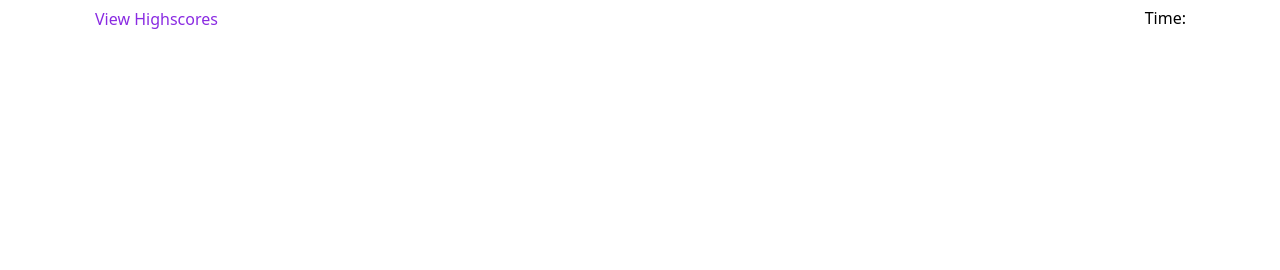
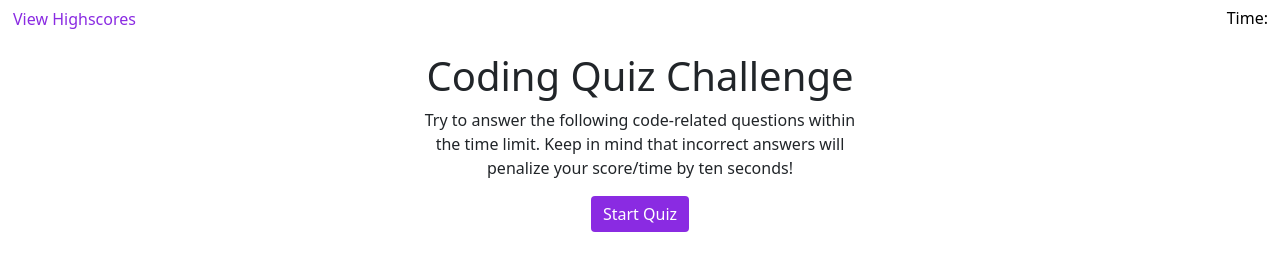
Before and after one commit to tr8b5/Coding-Quiz, a plain HTML site: page index.html in a window 1280 px wide. Drawn offline with nearby package versions, Linux system fonts and the light colour scheme.

Commit message:
I added the formating for the quiz intro

````diff
--- a/index.html
+++ b/index.html
@@ -24,14 +24,49 @@
     <link rel="stylesheet" href="./style.css" />
   </head>
   <body>
-      <section class="container">
-          <div class="row">
-              <div class="column-md-12">
-                  <button class="btn btn-link" style="color: blueviolet; text-decoration: none; float: left;" id="view-hghscores">View Highscores</button>
-                  <p class="timer" style="color: black; text-align: right; padding: .375rem .75rem;" id="view-hghscores">Time:</p>
-              </div>
-          </div>
-      </section>
+    <section class="container-1">
+      <div class="row">
+        <div class="column-md-12">
+          <button
+            class="btn btn-link"
+            style="color: blueviolet; text-decoration: none; float: left"
+            id="view-hghscores"
+          >
+            View Highscores
+          </button>
+          <p
+            class="timer"
+            style="color: black; text-align: right; padding: 0.375rem 0.75rem"
+            id="view-hghscores"
+          >
+            Time:
+          </p>
+        </div>
+      </div>
+    </section>
+    <section class="container-2">
+      <div class="row">
+        <div
+          class="column"
+          style="
+            width: 50%;
+            margin-right: auto;
+            margin-left: auto;
+            padding-right: 8%;
+            padding-left: 8%;
+            text-align: center;
+          "
+        >
+          <h1 class="title">
+            Coding Quiz Challenge
+          </h1>
+          <p class="description"></p>
+          <button class="btn btn-primary" style="background-color: blueviolet; border: none;">
+            Start Quiz
+          </button>
+        </div>
+      </div>
+    </section>
     <script type="text/javascript" src="./script.js"></script>
   </body>
 </html>
--- a/script.js
+++ b/script.js
@@ -1,10 +1,12 @@
+var pEl = document.querySelector(".description");
+pEl.textContent =
+  "Try to answer the following code-related questions within the time limit. Keep in mind that incorrect answers will penalize your score/time by ten seconds!";
 
 // ## Your Task
 
 // As you proceed in your journey to becoming a full-stack web developer, it’s likely that you’ll be asked to complete a coding assessment, perhaps as part of an interview process. A typical coding assessment is a combination of multiple-choice questions and interactive coding challenges.
 
 // To help you become familiar with these tests and give you a chance to apply the skills from this module, this week’s homework invites you to build a timed coding quiz with multiple-choice questions. This app will run in the browser, and will feature dynamically updated HTML and CSS powered by JavaScript code that you write. It will have a clean, polished, and responsive user interface. This week’s coursework will teach you all the skills you need to succeed in this assignment.
-
 
 // ## User Story
 
@@ -13,7 +15,6 @@
 // I WANT to take a timed quiz on JavaScript fundamentals that stores high scores
 // SO THAT I can gauge my progress compared to my peers
 // ```
-
 
 // ## Acceptance Criteria
 
@@ -31,13 +32,11 @@
 // THEN I can save my initials and score
 // ```
 
-
 // ## Mock-Up
 
 // The following animation demonstrates the application functionality:
 
 // ![code quiz](./Assets/04-web-apis-homework-demo.gif)
-
 
 // ## Grading Requirements
 
@@ -77,7 +76,6 @@
 
 // * Repository contains quality README file with description, screenshot, and link to deployed application.
 
-
 // ## Review
 
 // You are required to submit BOTH of the following for review:
````
Also changed, not shown: images/Screen Shot 2020-12-15 at 7.17.33 PM.png (added).
